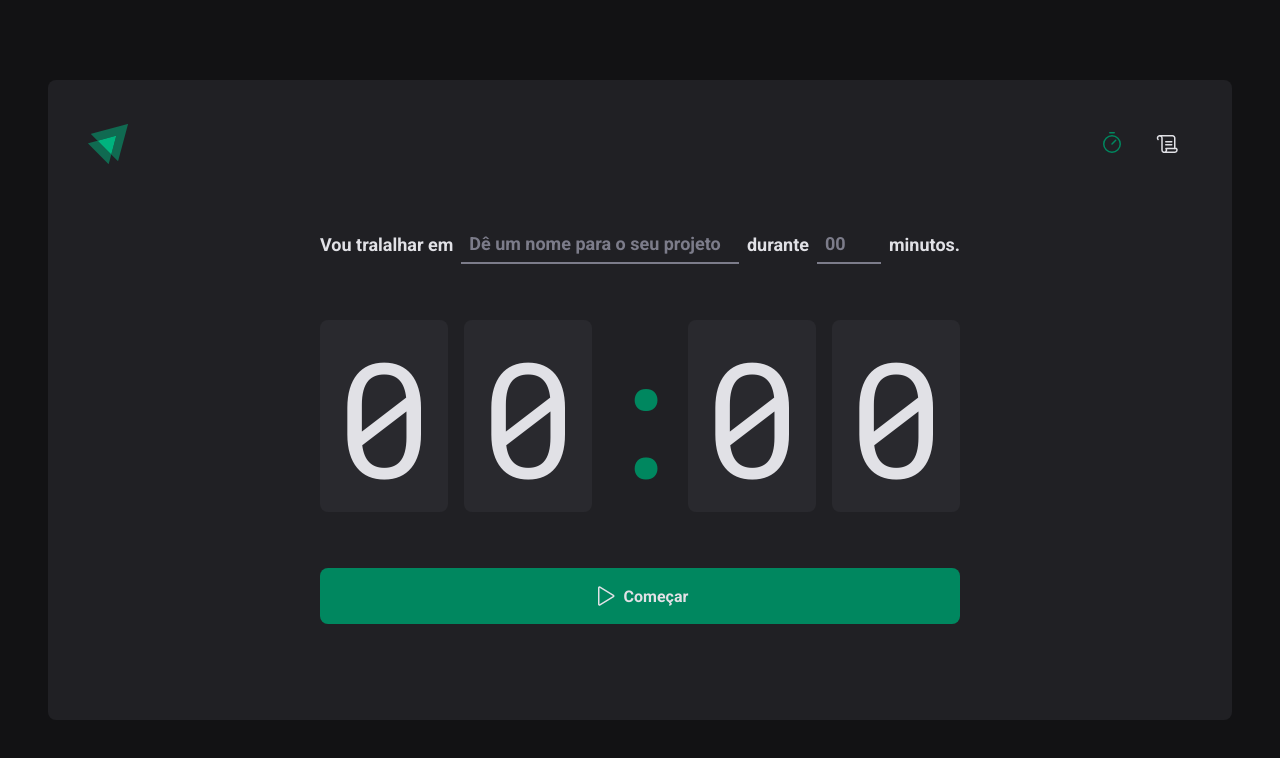
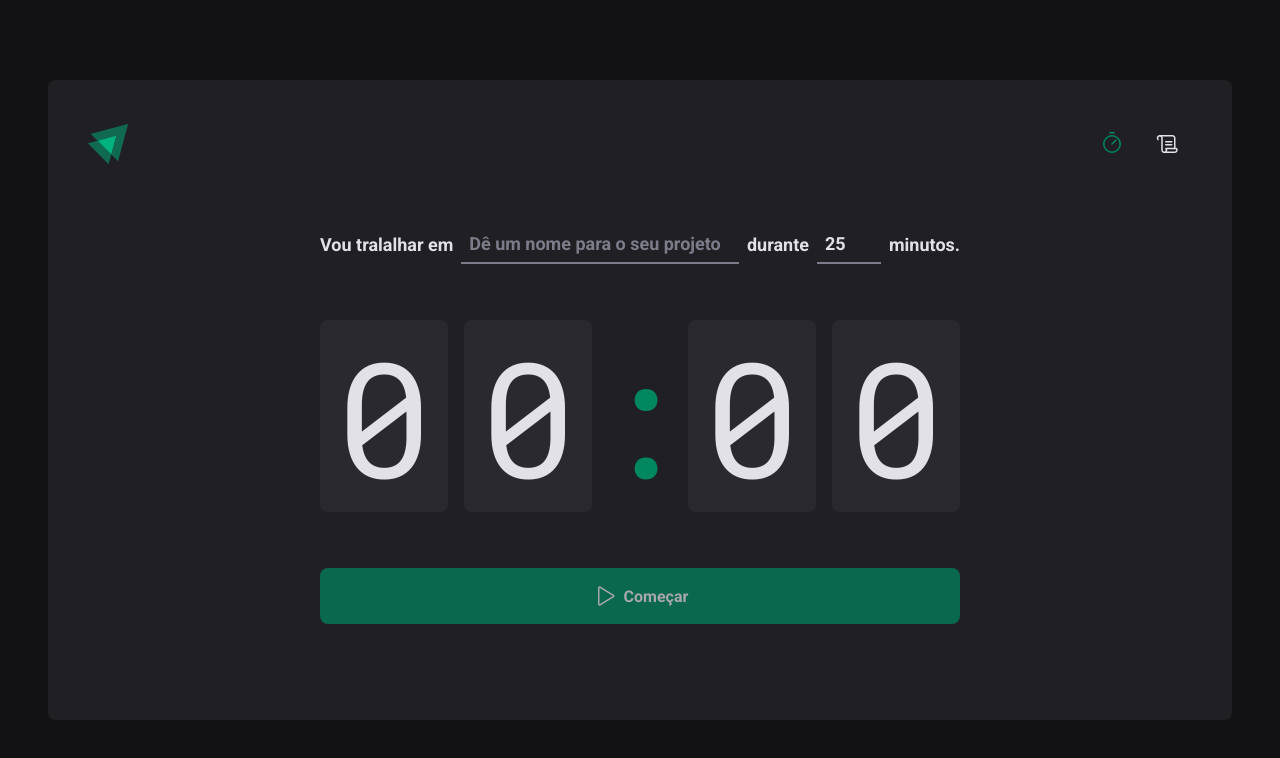
Before and after one commit to MaxOliveiraJr/ignite-timer, a React (Vite) app: page / in a window 1280 px wide. Shown: the top 758 px of the page. Built offline with nearby package versions, Linux system fonts and the light colour scheme.

Commit message:
add react-hook and zod

```diff
--- a/package.json
+++ b/package.json
@@ -10,11 +10,14 @@
     "preview": "vite preview"
   },
   "dependencies": {
+    "@hookform/resolvers": "^5.0.1",
     "phosphor-react": "^1.4.1",
     "react": "^19.0.0",
     "react-dom": "^19.0.0",
+    "react-hook-form": "^7.56.1",
     "react-router-dom": "^7.5.3",
-    "styled-components": "^6.1.17"
+    "styled-components": "^6.1.17",
+    "zod": "^3.24.3"
   },
   "devDependencies": {
     "@eslint/js": "^9.22.0",
--- a/src/pages/Home/index.tsx
+++ b/src/pages/Home/index.tsx
@@ -1,25 +1,77 @@
 import { Play } from "phosphor-react";
-import { CountdownContainer, FormContainer, HomeContainer, MinutesAmountInput, Separator, StartCountButton, TaskInput } from "./styles";
+import { useForm } from "react-hook-form";
+import { zodResolver } from '@hookform/resolvers/zod';
+import * as zod from "zod";
+
+import {
+    CountdownContainer,
+    FormContainer,
+    HomeContainer,
+    MinutesAmountInput,
+    Separator,
+    StartCountButton,
+    TaskInput,
+} from "./styles";
+
+const newCycleFormValidationSchema = zod.object({
+    task: zod.string().min(1),
+    minutesAmount: zod.number().min(5, "O tempo mínimo é de 5 minutos.").max(60, "O tempo máximo é de 60 minutos."),
+});
+
+// interface newCycleFormData {
+//     task: string;
+//     minutesAmount: number;
+// }
+
+type newCycleFormData = zod.infer<typeof newCycleFormValidationSchema>
 
 export function Home() {
+
+    const { register, handleSubmit, watch, reset } = useForm<newCycleFormData>({
+        resolver: zodResolver(newCycleFormValidationSchema),
+        defaultValues: {
+            task: '',
+            minutesAmount: 25
+        }
+    });
+
+    const task = watch('task')
+    const isSubmitDisabled = !task
+
+    function handleCreateNewCycle(data: newCycleFormData) {
+        console.log(data);
+        reset()
+    }
+
+
     return (
-
         <HomeContainer>
-            <form action="">
+            <form action="" onSubmit={handleSubmit(handleCreateNewCycle)}>
                 <FormContainer>
                     <label htmlFor="task">Vou tralalhar em</label>
-                    <TaskInput id="task" list="task-suggestions" placeholder="Dê um nome para o seu projeto" />
+                    <TaskInput
+                        id="task"
+                        list="task-suggestions"
+                        placeholder="Dê um nome para o seu projeto"
+                        {...register('task')}
+                    />
 
                     <datalist id="task-suggestions">
                         <option value="Projeto 1"></option>
                         <option value="Projeto 2"></option>
                         <option value="Projeto 3"></option>
                     </datalist>
-                    <label htmlFor="minutesAmount"> durante</label>
-                    <MinutesAmountInput id="minutesAmount" type="number" placeholder="00" step={5} max={60} min={5} />
+                    <label htmlFor="minutesAmount">durante</label>
+                    <MinutesAmountInput
+                        id="minutesAmount"
+                        type="number"
+                        placeholder="00"
+                        step={5}
+
+                        {...register('minutesAmount', { valueAsNumber: true })}
+                    />
                     <span>minutos.</span>
                 </FormContainer>
-
 
                 <CountdownContainer>
                     <span>0</span>
@@ -29,12 +81,11 @@ export function Home() {
                     <span>0</span>
                 </CountdownContainer>
 
-                <StartCountButton type="submit">
+                <StartCountButton type="submit" disabled={isSubmitDisabled}>
                     <Play size={24} />
                     Começar
                 </StartCountButton>
             </form>
         </HomeContainer>
-
-    )
+    );
 }
```
Also changed, not shown: 1 other file (tests, documents, lock files or other folders).
